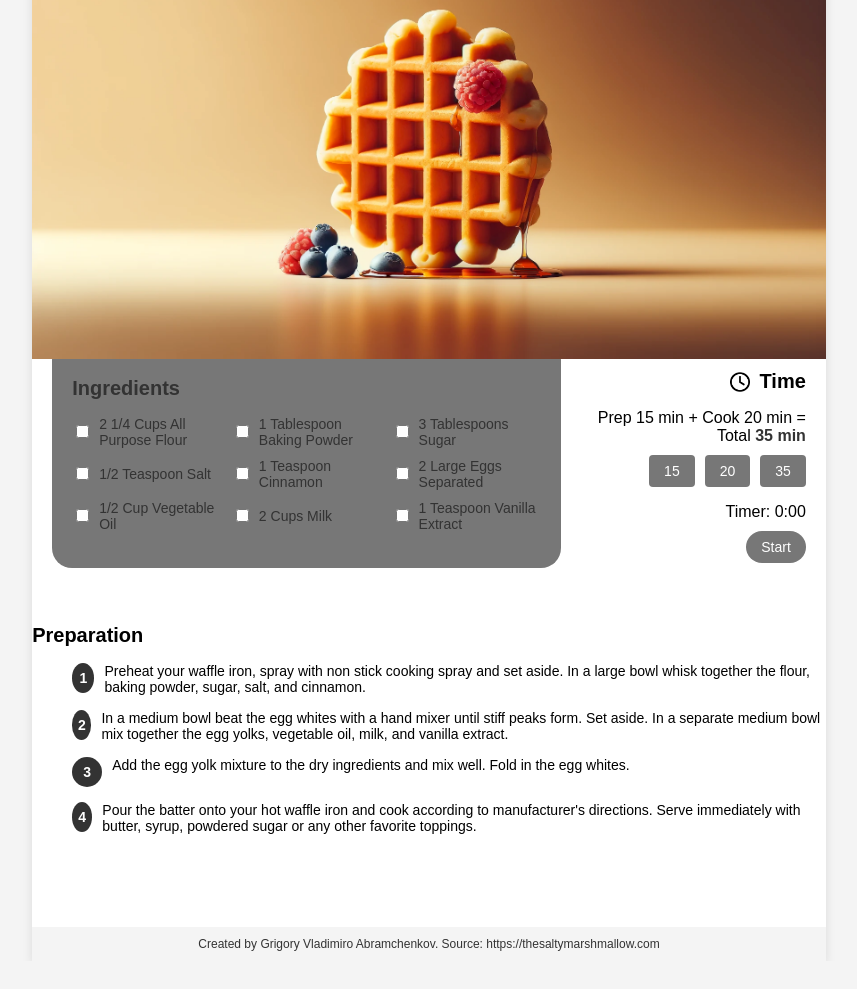
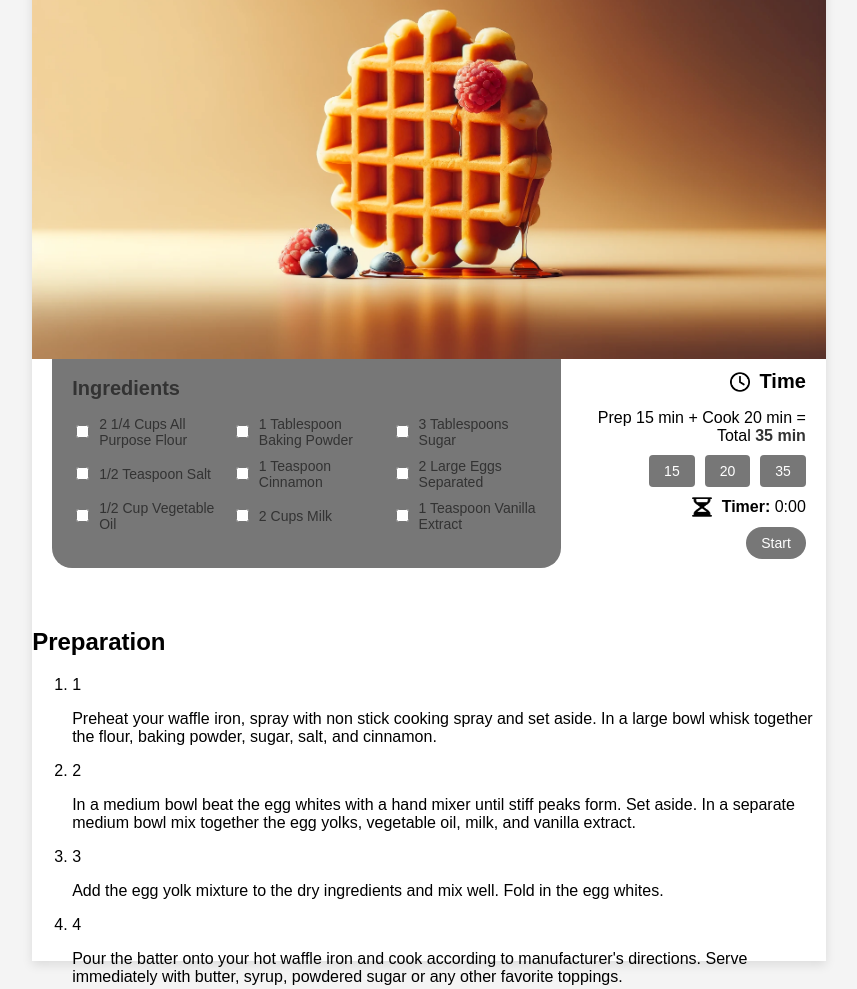
Before and after one commit to Grigory-Vladimiro/my_favorite_food_web, a plain HTML site: page index.html in a window 1280 px wide. Shown: the top 989 px of the page, without its empty margins (211-1068 px from the left). Before the commit the page ends 961 px from the top, so only its background shows below. Drawn offline with Linux system fonts and the light colour scheme.

Commit message:
hourglass_icon

```diff
--- a/index.html
+++ b/index.html
@@ -44,7 +44,10 @@
             <button>35</button>
           </div>
           <div class="timer-display">
-            <p>Timer: <span class="timer-countdown">0:00</span></p>
+            <div class="timer-header">
+              <img src="imgs/HOURGLASS.png" alt="Hourglass Icon" class="hourglass-icon">
+              <p><strong>Timer:</strong> <span class="timer-countdown">0:00</span></p>
+            </div>
             <button class="start">Start</button>
           </div>
         </div>
--- a/styles.scss
+++ b/styles.scss
@@ -118,6 +118,7 @@ body {
       h2 {
         font-size: 20px;
         margin: 0;
+        font-weight: bold;
       }
     }
 
@@ -132,9 +133,9 @@ body {
     }
 
     .time-buttons {
-      display: flex; // Горизонтальное расположение кнопок
+      display: flex;
       justify-content: flex-end;
-      gap: 10px; // Промежуток между кнопками
+      gap: 10px;
 
       button {
         padding: 8px 15px;
@@ -155,9 +156,27 @@ body {
       margin-top: 10px;
       text-align: right;
 
-      p {
-        font-size: 16px;
+      .timer-header {
+        display: flex;
+        align-items: center;
+        justify-content: flex-end;
         margin-bottom: 10px;
+
+        .hourglass-icon {
+          width: 20px;
+          height: 20px;
+          margin-right: 10px;
+        }
+
+        p {
+          font-size: 16px;
+          font-weight: bold;
+          margin: 0;
+
+          .timer-countdown {
+            font-weight: normal;
+          }
+        }
       }
 
       .start {
@@ -167,52 +186,12 @@ body {
         background-color: $highlight-color;
         color: white;
         border: none;
-        border-radius: 20px; // Сильно скругленные углы
+        border-radius: 20px;
         transition: background-color 0.2s ease;
 
         &:hover {
           background-color: lighten($highlight-color, 10%);
         }
-      }
-    }
-  }
-}
-
-.preparation {
-  flex-grow: 1;
-
-  h2 {
-    font-size: 20px;
-    margin-bottom: 15px;
-  }
-
-  ol {
-    list-style: none;
-    counter-reset: step-counter;
-
-    li {
-      display: flex;
-      margin-bottom: 15px;
-
-      .step-number {
-        width: 30px;
-        height: 30px;
-        background-color: $main-color;
-        color: white;
-        display: flex;
-        justify-content: center;
-        align-items: center;
-        border-radius: 50%;
-        margin-right: 10px;
-        font-size: 14px;
-        font-weight: bold;
-        counter-increment: step-counter;
-        content: counter(step-counter);
-      }
-
-      p {
-        margin: 0;
-        font-size: 14px;
       }
     }
   }
```
Also changed, not shown: styles.css, 1 other file.
